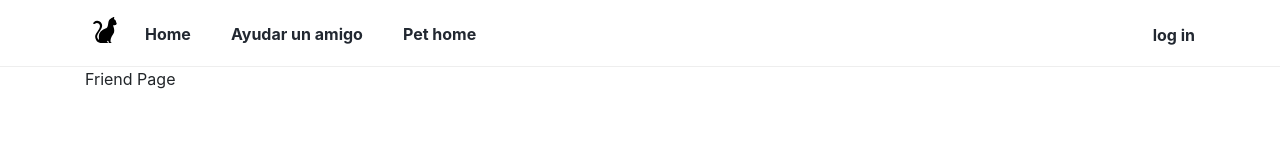
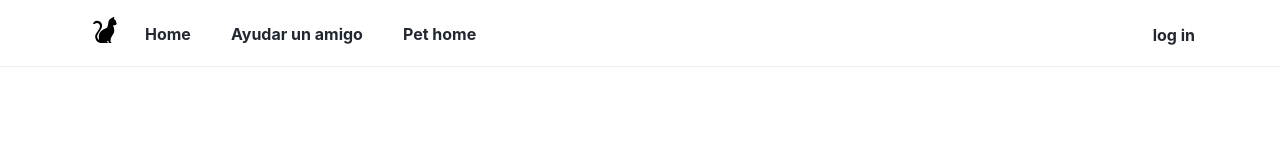
Before and after one commit to project-vito/webapp, a React (Create React App) app: page /ayudar/1 in a window 1280 px wide. Shown: the top 160 px of the page. Built offline with nearby package versions, Linux system fonts and the light colour scheme; no server answers.

Commit message:
api endpoint detail pet

```diff
--- a/src/App.js
+++ b/src/App.js
@@ -43,7 +43,7 @@ const App = () => {
             <Route path="/ayudar-un-amigo">
               <FriendList />
             </Route>
-            <Route path="/ayudar">
+            <Route path="/ayudar/:id">
               <FriendPage />
             </Route>
             <Route path="/donaciones">
--- a/src/components/GridItem.js
+++ b/src/components/GridItem.js
@@ -5,7 +5,7 @@ import Health from './Health';
 const GridItem = props => {
   return (
     <li className="col-6 col-sm-6 col-md-4 grid-item">
-      <Link to={`/pet-page/${props.id}`}>
+      <Link to={`/ayudar/${props.id}`}>
         <div className="image-wrapper" style={{backgroundImage: `url(${props.thumb})`}}>
           <Health level={props.sickness} />
         </div>
--- a/src/pages/FriendPage.js
+++ b/src/pages/FriendPage.js
@@ -1,9 +1,11 @@
 import React from 'react';
+import { useParams } from 'react-router-dom'
 
 const FriendPage = () => {
+  const { id } = useParams();
+
   return (
-    <div className="container FriendPage">
-      Friend Page
+    <div className="container friend-page">
     </div>
   );
 }
```
